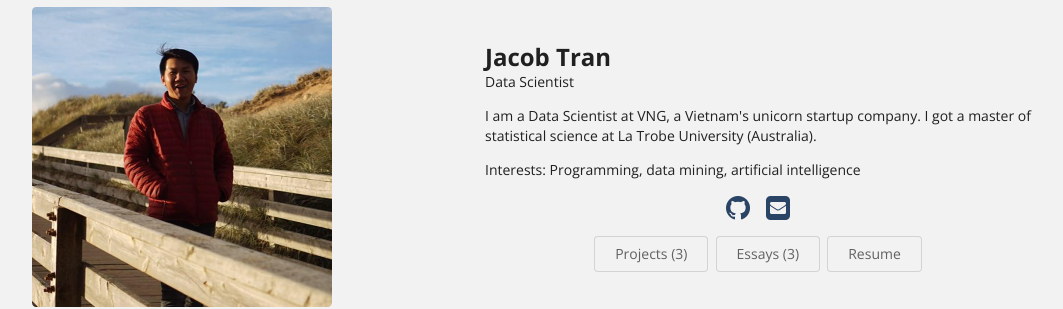
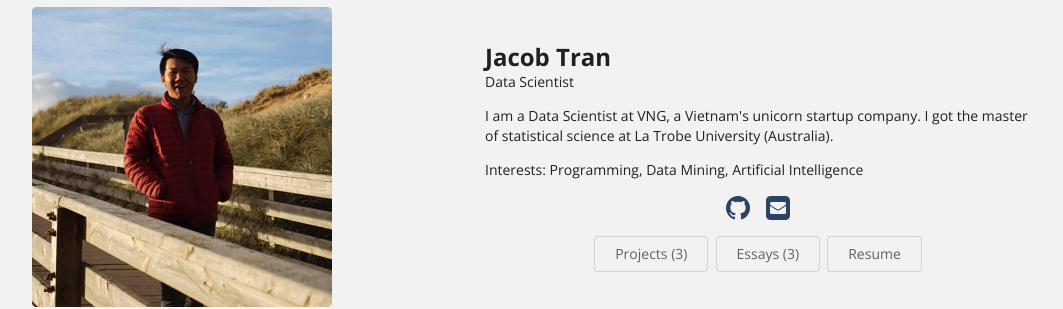
Before and after one commit to xlamb1412/xlamb1412.github.io, a Jekyll site: the page built from index.html, in a window 1280 px wide. Shown: the part 279-588 px from the top of the page, without its empty margins (169-1232 px from the left). Built offline with Jekyll 4.4.1, drawn with Linux system fonts in a browser that asks for light colours.

Commit message:
spelling

```diff
--- a/_data/bio.json
+++ b/_data/bio.json
@@ -6,7 +6,7 @@
     "email": "xl4mb at protonmail dot com",
     "phone": "0451011xxx",
     "website": "https://xlamb1412.github.io",
-    "summary": "I am a Data Scientist at VNG, a Vietnam's unicorn startup company. I got a master of statistical science at La Trobe University (Australia).",
+    "summary": "I am a Data Scientist at VNG, a Vietnam's unicorn startup company. I got the master of statistical science at La Trobe University (Australia).",
     "location": {
       "address": "",
       "postalCode": "3083",
@@ -29,12 +29,12 @@
       ]
     },
     {
-      "name": "data mining",
+      "name": "Data Mining",
       "keywords": [
       ]
     },
     {
-      "name": "artificial intelligence",
+      "name": "Artificial Intelligence",
       "keywords": [
       ]
     }
```
